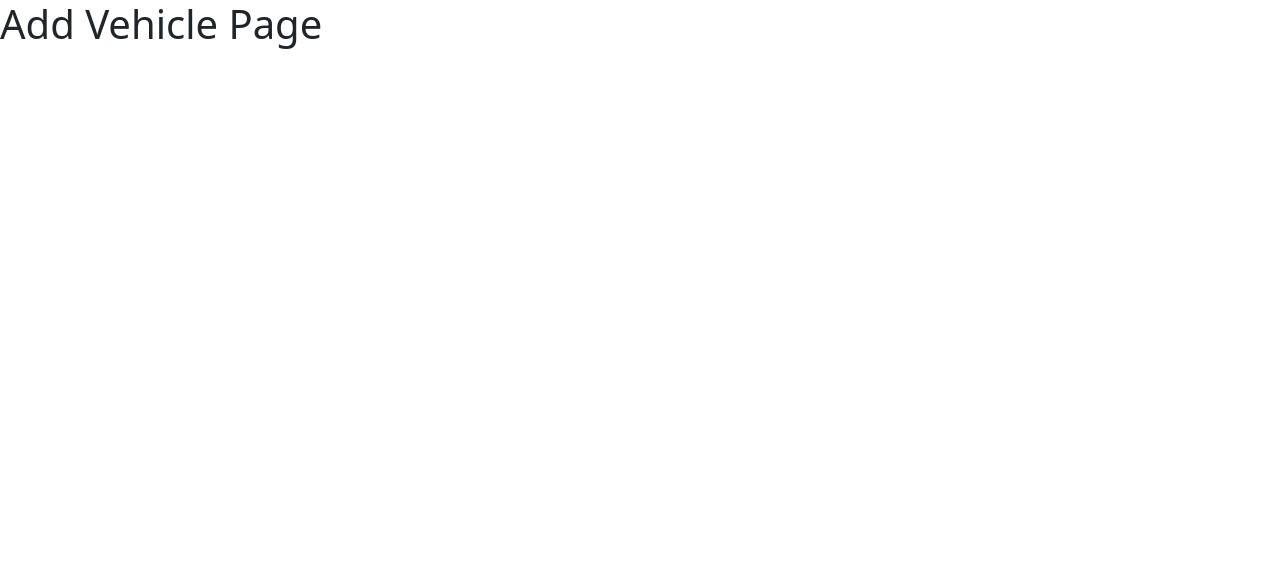
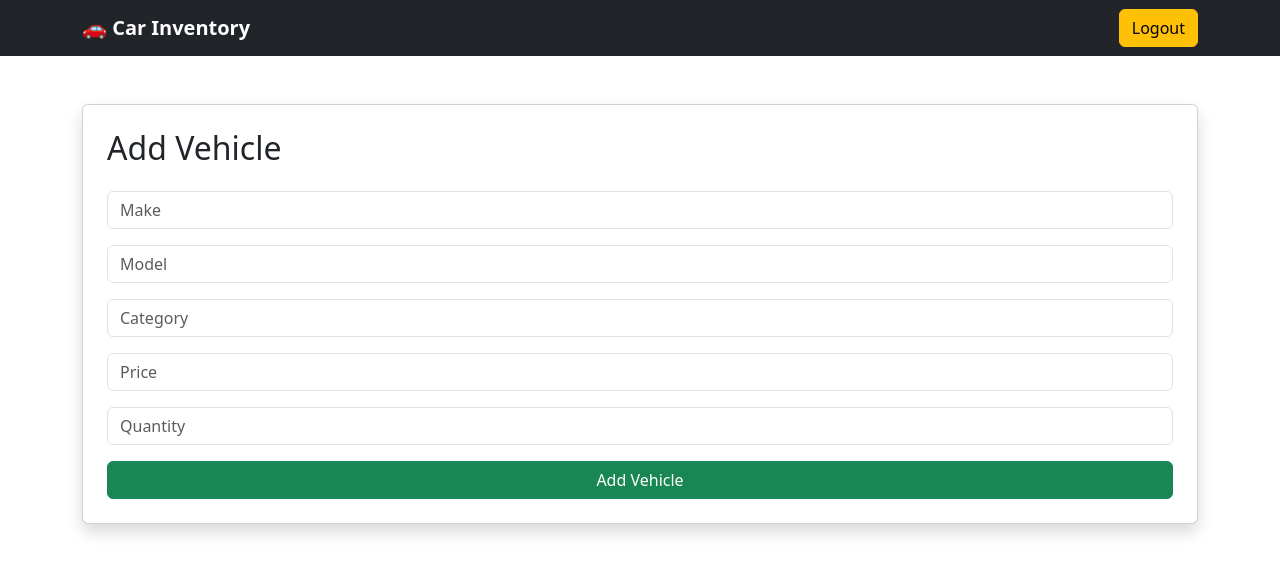
Before and after one commit to priyanka251205/Car-Dealership-Inventory-System, a React (Vite) app in the folder car_dealership_frontend/: page /add-vehicle in a window 1280 px wide. Shown: the top 574 px of the page. Built offline with nearby package versions, Linux system fonts and the light colour scheme.

Commit message:
test: prepare add vehicle page

```diff
--- a/car_dealership_frontend/src/pages/AddVehicle.jsx
+++ b/car_dealership_frontend/src/pages/AddVehicle.jsx
@@ -1,7 +1,127 @@
+import { useState } from "react";
+import { useNavigate } from "react-router-dom";
+import Navbar from "../components/Navbar";
+import { addVehicle } from "../services/vehicleService";
+
 function AddVehicle() {
+
+    const navigate = useNavigate();
+
+    const [vehicle, setVehicle] = useState({
+        make: "",
+        model: "",
+        category: "",
+        price: "",
+        quantity: ""
+    });
+
+    const handleChange = (e) => {
+
+        setVehicle({
+            ...vehicle,
+            [e.target.name]: e.target.value
+        });
+
+    };
+
+    const handleSubmit = async (e) => {
+
+        e.preventDefault();
+
+        try {
+
+            await addVehicle(vehicle);
+
+            alert("Vehicle Added Successfully");
+
+            navigate("/dashboard");
+
+        } catch (error) {
+
+            alert(error.response?.data || "Failed to Add Vehicle");
+
+        }
+
+    };
+
     return (
-        <h1>Add Vehicle Page</h1>
+
+        <>
+            <Navbar />
+
+            <div className="container mt-5">
+
+                <div className="card shadow p-4">
+
+                    <h2 className="mb-4">
+                        Add Vehicle
+                    </h2>
+
+                    <form onSubmit={handleSubmit}>
+
+                        <input
+                            className="form-control mb-3"
+                            placeholder="Make"
+                            name="make"
+                            value={vehicle.make}
+                            onChange={handleChange}
+                            required
+                        />
+
+                        <input
+                            className="form-control mb-3"
+                            placeholder="Model"
+                            name="model"
+                            value={vehicle.model}
+                            onChange={handleChange}
+                            required
+                        />
+
+                        <input
+                            className="form-control mb-3"
+                            placeholder="Category"
+                            name="category"
+                            value={vehicle.category}
+                            onChange={handleChange}
+                            required
+                        />
+
+                        <input
+                            className="form-control mb-3"
+                            type="number"
+                            placeholder="Price"
+                            name="price"
+                            value={vehicle.price}
+                            onChange={handleChange}
+                            required
+                        />
+
+                        <input
+                            className="form-control mb-3"
+                            type="number"
+                            placeholder="Quantity"
+                            name="quantity"
+                            value={vehicle.quantity}
+                            onChange={handleChange}
+                            required
+                        />
+
+                        <button
+                            className="btn btn-success w-100"
+                        >
+                            Add Vehicle
+                        </button>
+
+                    </form>
+
+                </div>
+
+            </div>
+
+        </>
+
     );
+
 }
 
 export default AddVehicle;
--- a/car_dealership_frontend/src/pages/Dashboard.jsx
+++ b/car_dealership_frontend/src/pages/Dashboard.jsx
@@ -1,7 +1,10 @@
 import { useEffect, useState } from "react";
+import { useNavigate } from "react-router-dom";
+
 import Navbar from "../components/Navbar";
 import SearchBar from "../components/SearchBar";
 import VehicleCard from "../components/VehicleCard";
+
 import {
   getAllVehicles,
   searchVehicles,
@@ -11,6 +14,8 @@ import {
 import "../styles/Dashboard.css";
 
 function Dashboard() {
+  const navigate = useNavigate();
+
   const [vehicles, setVehicles] = useState([]);
   const [loading, setLoading] = useState(true);
 
@@ -21,11 +26,13 @@ function Dashboard() {
   const loadVehicles = async () => {
     try {
       setLoading(true);
+
       const response = await getAllVehicles();
+
       setVehicles(response.data);
     } catch (error) {
       console.error(error);
-      alert("Unable to load vehicles");
+      alert("Unable to load vehicles.");
     } finally {
       setLoading(false);
     }
@@ -42,6 +49,7 @@ function Dashboard() {
       setVehicles(response.data);
     } catch (error) {
       console.error(error);
+      alert("Search failed.");
     }
   };
 
@@ -63,28 +71,59 @@ function Dashboard() {
 
       <div className="container mt-4">
 
+        <div className="d-flex justify-content-between align-items-center mb-4">
+
+          <h2 className="fw-bold">
+            Vehicle Inventory
+          </h2>
+
+          <button
+            className="btn btn-success"
+            onClick={() => navigate("/add-vehicle")}
+          >
+            + Add Vehicle
+          </button>
+
+        </div>
+
         <SearchBar onSearch={handleSearch} />
 
         {loading ? (
+
           <div className="text-center mt-5">
             <div className="spinner-border text-primary"></div>
           </div>
+
         ) : vehicles.length === 0 ? (
+
           <div className="text-center mt-5">
             <h3>No Vehicles Available</h3>
           </div>
+
         ) : (
+
           <div className="row mt-4">
+
             {vehicles.map((vehicle) => (
-              <div className="col-lg-4 col-md-6 mb-4" key={vehicle.id}>
+
+              <div
+                className="col-lg-4 col-md-6 col-sm-12 mb-4"
+                key={vehicle.id}
+              >
+
                 <VehicleCard
                   vehicle={vehicle}
                   onPurchase={handlePurchase}
                 />
+
               </div>
+
             ))}
+
           </div>
+
         )}
+
       </div>
     </>
   );
```
